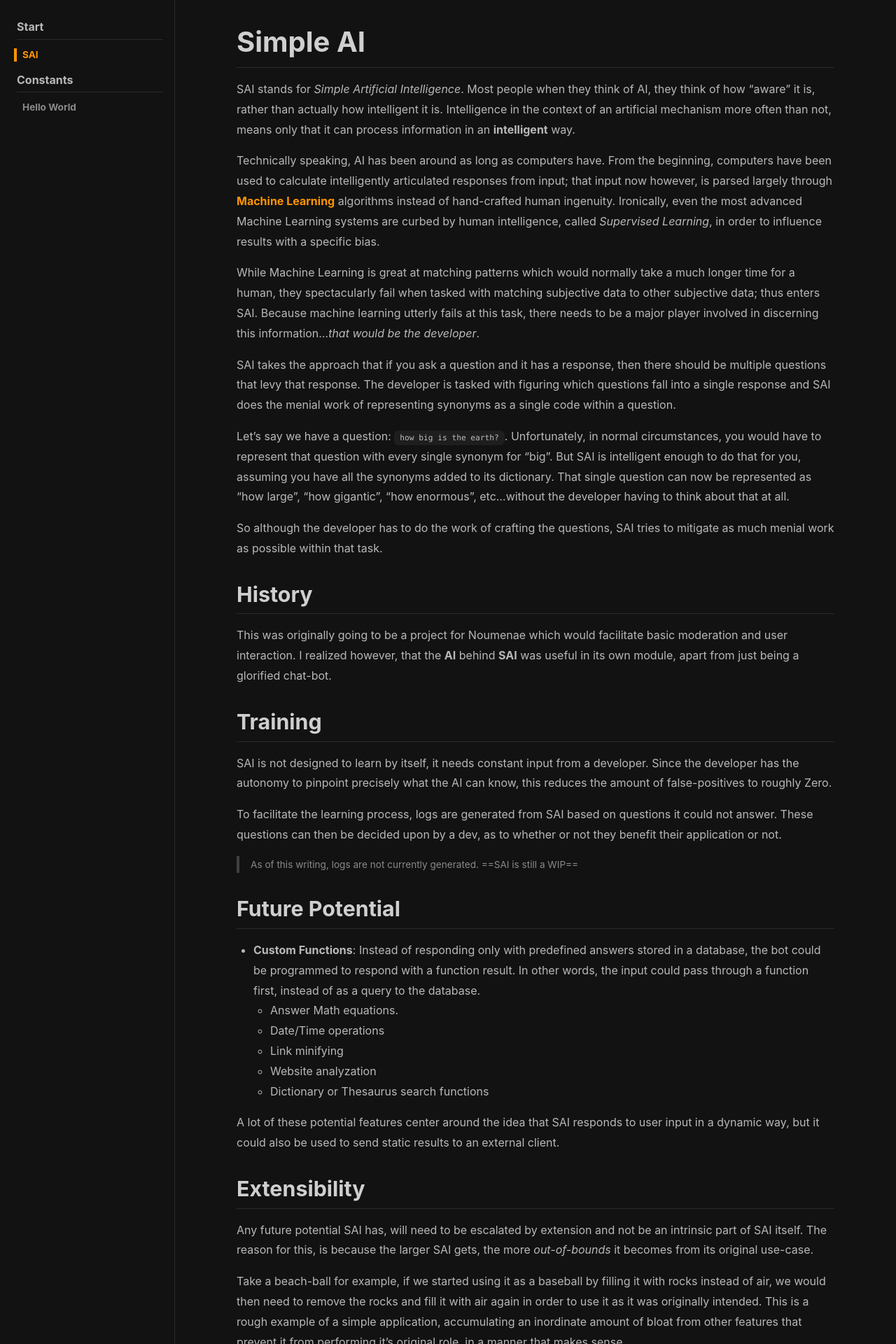
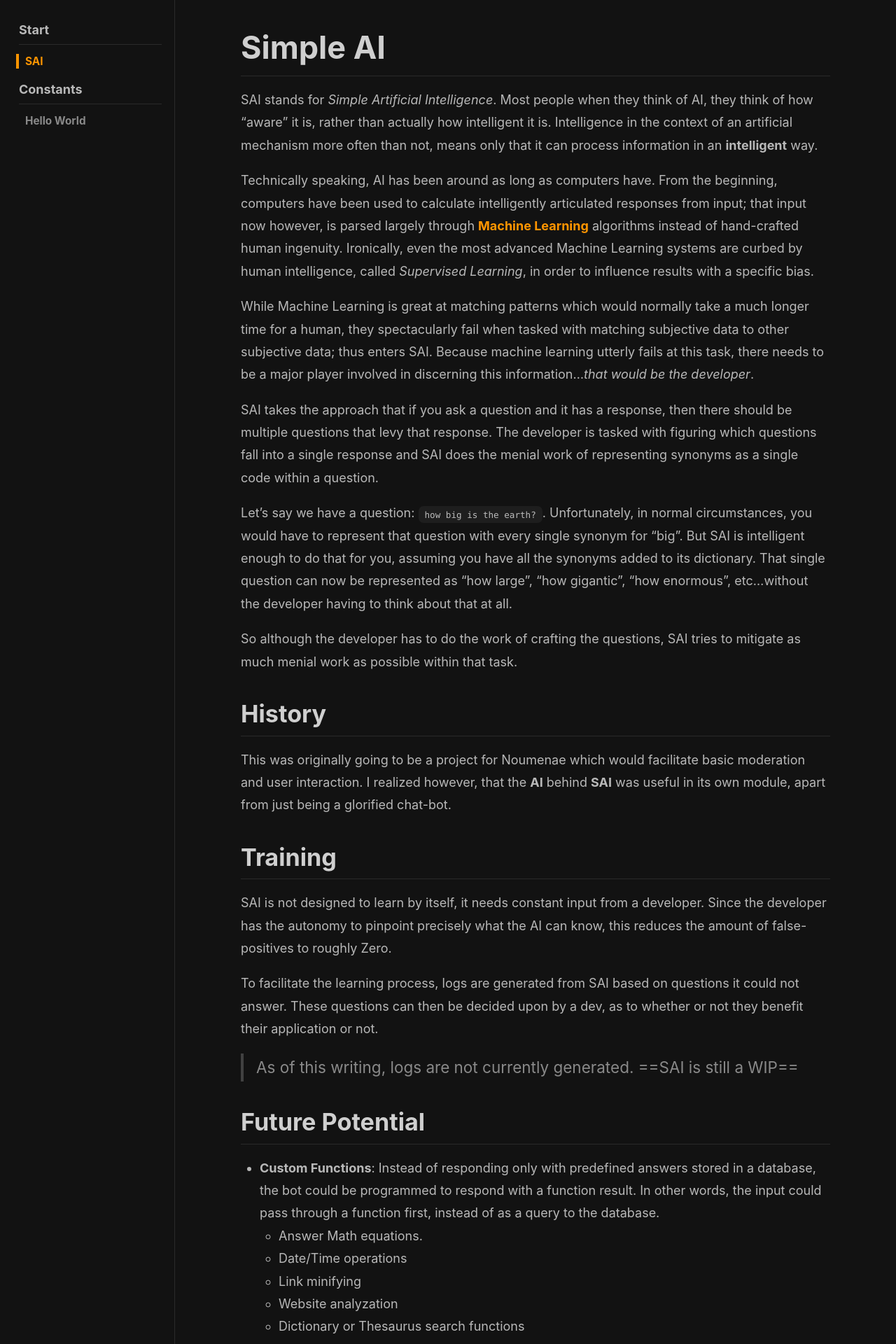
Before and after one commit to Everything-Explained/SAI, a Jekyll site: the page built from index.md, in a window 1280 px wide. Shown: the top 1920 px of the page at 70% size. Built offline with Jekyll 4.4.1, drawn with Linux system fonts in a browser that asks for light colours; nearby versions of some CDN libraries; our own code applies the rules of GitHub Pages for plain Markdown files.

Commit message:
Adjust global root font size as well as blockquote font size

```diff
--- a/_sass/common/_variables.scss
+++ b/_sass/common/_variables.scss
@@ -2,7 +2,7 @@ $base: (
   font-family:            (-apple-system, BlinkMacSystemFont, "Segoe UI", Helvetica, Arial, sans-serif),
   font-family-code:       (Menlo, Monaco, Consolas, Andale Mono, lucida console, Courier New, monospace),
 
-  font-size-root:         16px,
+  font-size-root:         18px,
   font-size-root-sm:      14px,
 
   font-size-xl:           1.5rem,
--- a/_sass/components/_article-content.scss
+++ b/_sass/components/_article-content.scss
@@ -44,7 +44,7 @@
   }
   blockquote {
     padding-left: map-get($spacers, 3);
-    font-size: map-get($base, font-size-sm);
+    font-size: map-get($base, font-size-lg);
     color: $text-color-l;
     @include split-line(left, 4px, $border-color);
     p {
```
